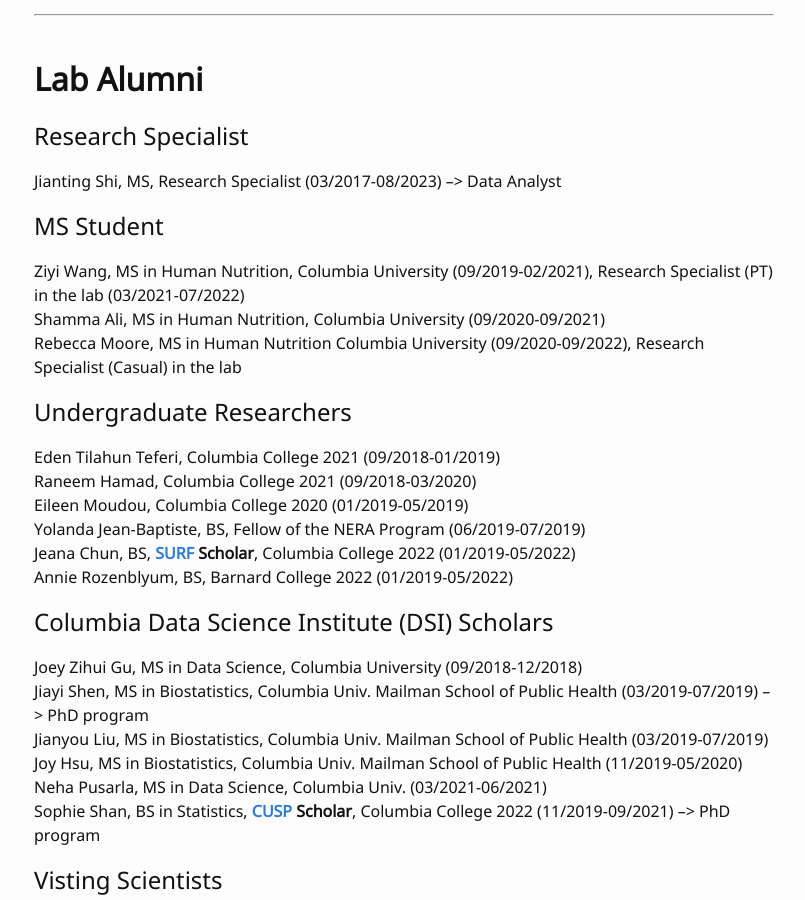
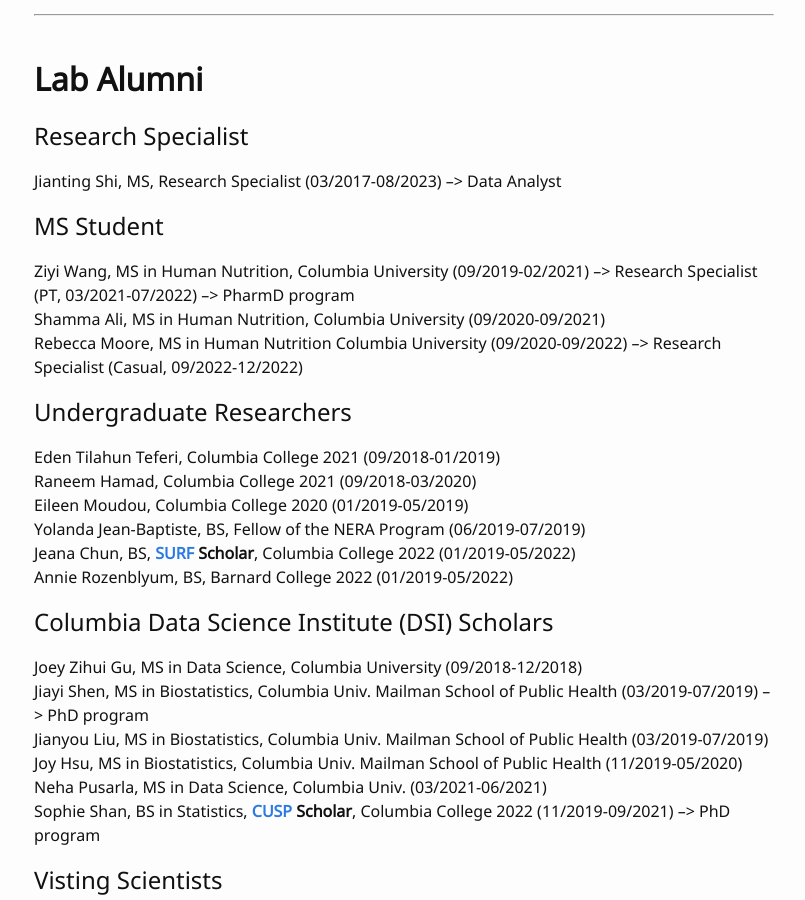
Before and after one commit to hanruizhang/zhanglab, a Jekyll site: the page built from 2_People.md, in a window 1280 px wide and 900 px high, scrolled down 2552 px. Shown: the whole window, without its empty margins (236-1041 px from the left). Built offline with Jekyll 4.4.1, drawn with Linux system fonts in a browser that asks for light colours; comment, search, counter and statistics services are not loaded.

Commit message:
Update 2_People.md

```diff
--- a/2_People.md
+++ b/2_People.md
@@ -83,9 +83,9 @@
 Jianting Shi, MS, Research Specialist (03/2017-08/2023) --> Data Analyst
 
 ## MS Student
-Ziyi Wang, MS in Human Nutrition, Columbia University (09/2019-02/2021), Research Specialist (PT) in the lab (03/2021-07/2022)
+Ziyi Wang, MS in Human Nutrition, Columbia University (09/2019-02/2021) --> Research Specialist (PT, 03/2021-07/2022) --> PharmD program
 Shamma Ali, MS in Human Nutrition, Columbia University (09/2020-09/2021)
-Rebecca Moore, MS in Human Nutrition Columbia University (09/2020-09/2022), Research Specialist (Casual) in the lab
+Rebecca Moore, MS in Human Nutrition Columbia University (09/2020-09/2022) --> Research Specialist (Casual, 09/2022-12/2022)
 
 ## Undergraduate Researchers
 Eden Tilahun Teferi, Columbia College 2021 (09/2018-01/2019)
```
